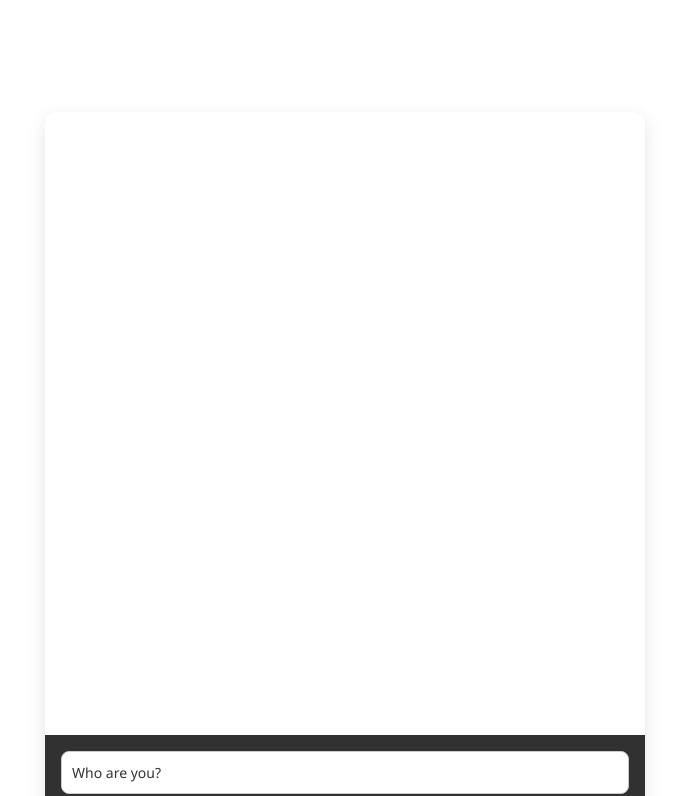
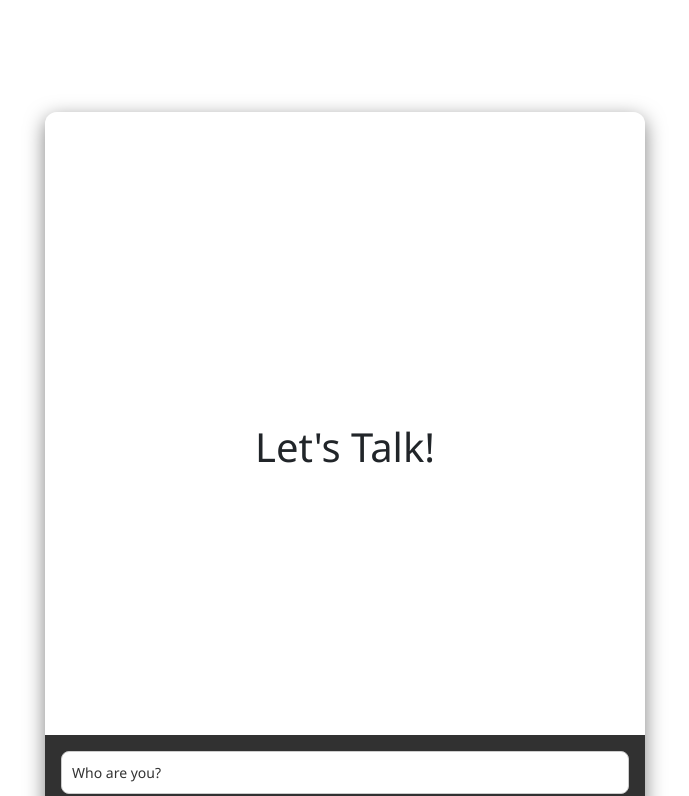
Before and after one commit to MatiasRevetria/revolio, a React (Vite) app: page / in a window 1280 px wide. Shown: the part 1669-2465 px from the top of the page, without its empty margins (295-984 px from the left). Built offline with nearby package versions, Linux system fonts and the light colour scheme.

Commit message:
chatbot ready x2

```diff
--- a/src/components/Chatbot.jsx
+++ b/src/components/Chatbot.jsx
@@ -23,7 +23,7 @@ const Chatbot = () => {
         <>
          <div className="chatbot-container">
             <div className="chatbot-window">
-                {messages.map((msg,index)=>(
+                {messages.length == 0 ? (<h1 className="idk"> Let's Talk!</h1>) :messages.map((msg,index)=>(
                     <button key={index} className={`chat-message ${msg.from}`}>
                         {msg.text}
                     </button>
--- a/src/styles/Chatbot.css
+++ b/src/styles/Chatbot.css
@@ -4,7 +4,7 @@
     margin: 40px auto;
     border-radius: 12px;
     background-color: #f1f1f1;
-    box-shadow: 0 6px 20px rgba(0, 0 , 0, 0.1);
+    box-shadow: 0 6px 20px rgba(0, 0 , 0, 0.5);
     overflow: hidden;
     font-family: 'Segoe UI', sans-serif;
     display: flex;
@@ -20,6 +20,14 @@
     flex-direction: column;
     gap: 10px;
     background-color: white;
+}
+
+.idk{
+  position: relative;
+  top: 50%;
+  display: flex;
+  justify-content: center;
+  align-items: center;
 }
 
 .chat-message {
```
